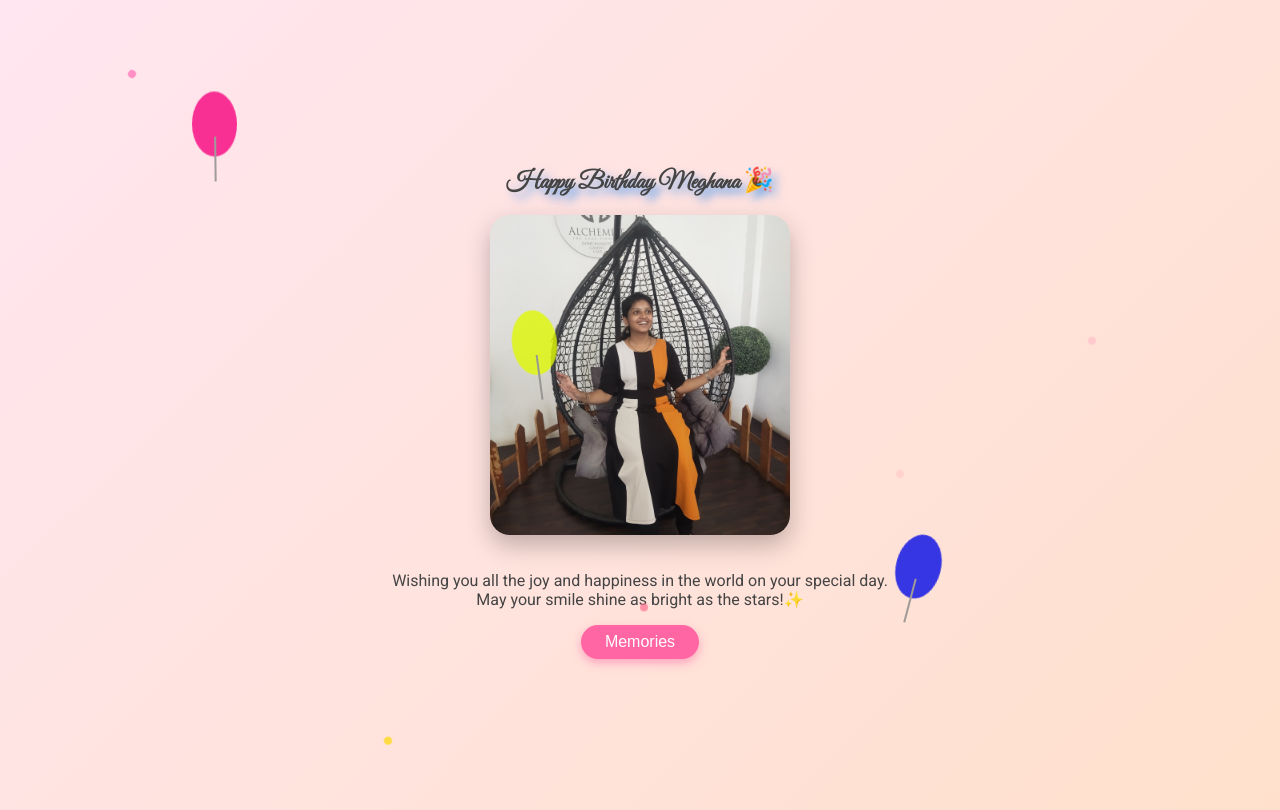
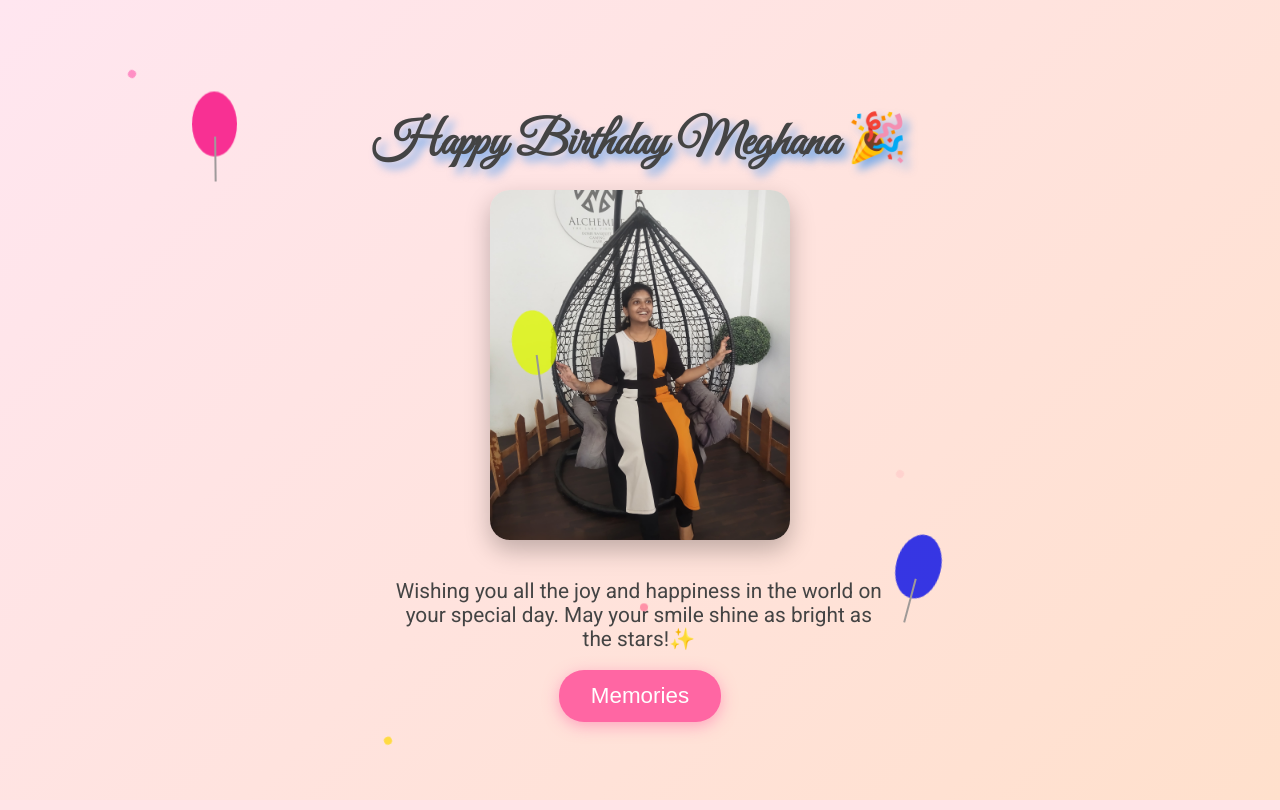
Before and after one commit to Balaji796/Meghana, a Django app: page / in a window 1280 px wide. Run offline with Django 4.2, Linux system fonts and the light colour scheme.

Commit message:
Update home.html

```diff
--- a/meghana/templates/home.html
+++ b/meghana/templates/home.html
@@ -8,7 +8,6 @@
   <style>
     body {
       margin: 0;
-      padding: 0.3rem 0.3rem;
       font-family: 'Roboto', sans-serif;
       background: linear-gradient(135deg, #ffe6f0, #ffe0cc);
       display: flex;
@@ -24,7 +23,7 @@
 
     h1 {
       font-family: 'Great Vibes', cursive;
-      font-size: 1.5rem;
+      font-size: 3rem;
       margin-bottom: 0.05rem;
       text-shadow: 6px 6px 8px rgba(6, 124, 243, 0.5);
       z-index: 1.5;
@@ -33,7 +32,7 @@
     .profile-img {
       width: 100%;
       max-width: 300px;
-      height: 320px;
+      height: 350px;
       border-radius: 20px;
       margin: 1rem auto;
       box-shadow: 0 10px 25px rgba(0, 0, 0, 0.25);
@@ -43,24 +42,24 @@
     }
 
     .message {
-      font-size: 1rem;
-      margin: 1rem 0;
+      font-size: 1.3em;
+      margin: 1.2rem 0;
       animation: fadeIn 2s ease;
       z-index: 2;
       max-width: 500px;
-      padding: 0 0.5rem;
+      padding: 0 1rem;
     }
 
     .memories-btn {
-      padding: 0.5rem 1.5rem;
+      padding: 0.8rem 2rem;
       background-color: #ff66a3;
       color: white;
-      font-size: 1rem;
+      font-size: 1.4rem;
       border: none;
-      border-radius: 20px;
+      border-radius: 25px;
       cursor: pointer;
       transition: all 0.3s ease;
-      box-shadow: 0 4px 10px rgba(255, 102, 163, 0.5);
+      box-shadow: 0 4px 15px rgba(255, 102, 163, 0.5);
       z-index: 2;
     }
 
@@ -175,11 +174,11 @@
         font-size: 2.5em;
       }
       .message {
-        font-size: 1em;
+        font-size: 1rem;
       }
       .memories-btn {
         padding: 0.6rem 1.5rem;
-        font-size: 1em;
+        font-size: 1rem;
       }
 
       /* Smaller balloons */
@@ -221,7 +220,6 @@
     <div class="confetti"></div>
     <div class="confetti"></div>
     <div class="confetti"></div>
-    <div class="confetti"></div>
   </div>
 
   <form method="post" action="view">
```
